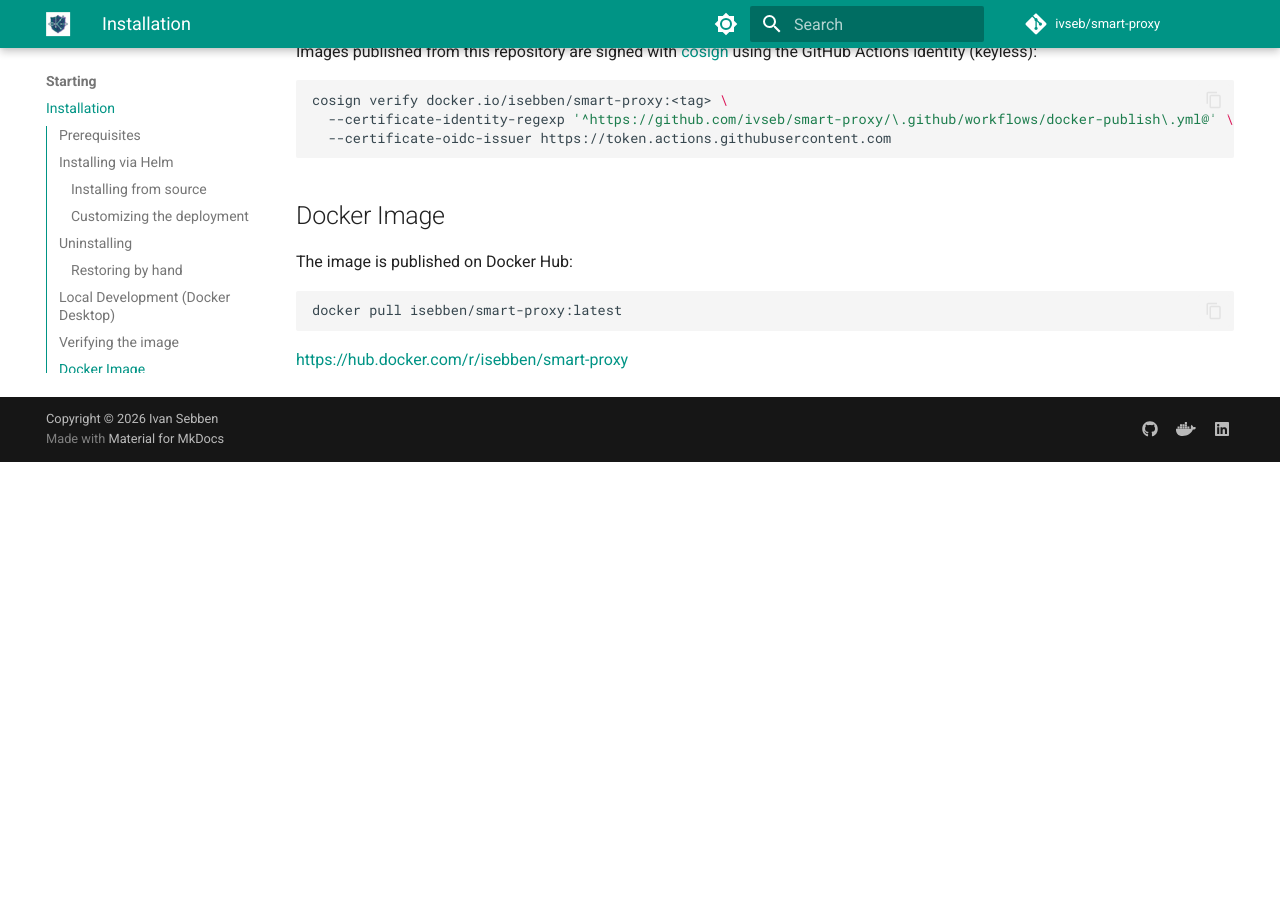
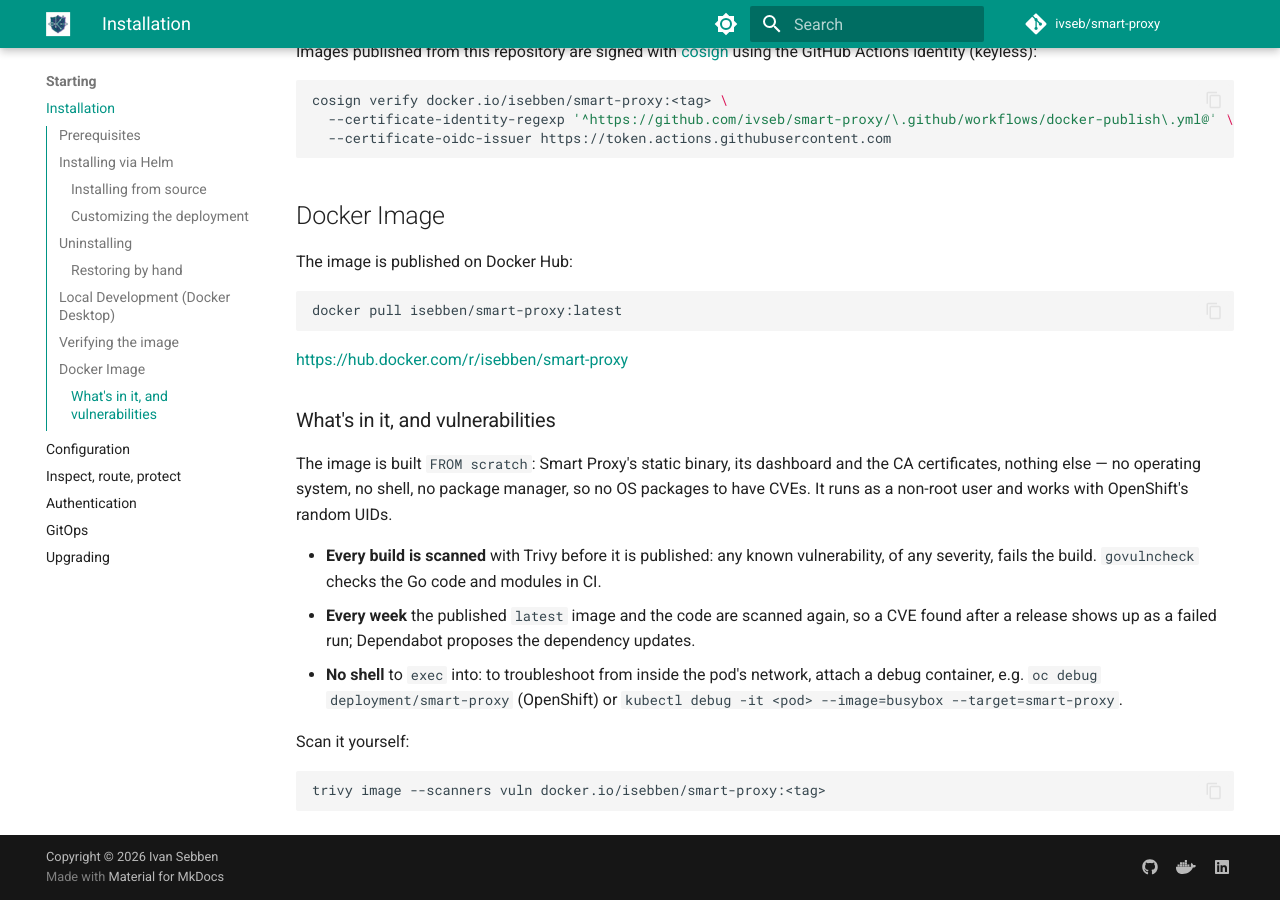
Before and after one commit to ivseb/smart-proxy, an MkDocs documentation site: the page built from docs/installation.md, in a window 1280 px wide and 900 px high, scrolled down 2795 px. Built offline with MkDocs 1.6.1 and Material for MkDocs 9.7.7, drawn with Linux system fonts in a browser that asks for light colours; comment, search, counter and statistics services are not loaded; before the commit the page ends 3257 px from its top, so only the background shows below that.

Commit message:
release: 2.5.0 (chart 0.7.0)
Image FROM scratch with no known vulnerability, CVE gates in CI, copy
buttons and full URLs in the dashboard.

````diff
--- a/docs/installation.md
+++ b/docs/installation.md
@@ -122,3 +122,17 @@
 ```
 
 <https://hub.docker.com/r/isebben/smart-proxy>
+
+### What's in it, and vulnerabilities
+
+The image is built `FROM scratch`: Smart Proxy's static binary, its dashboard and the CA certificates, nothing else — no operating system, no shell, no package manager, so no OS packages to have CVEs. It runs as a non-root user and works with OpenShift's random UIDs.
+
+- **Every build is scanned** with Trivy before it is published: any known vulnerability, of any severity, fails the build. `govulncheck` checks the Go code and modules in CI.
+- **Every week** the published `latest` image and the code are scanned again, so a CVE found after a release shows up as a failed run; Dependabot proposes the dependency updates.
+- **No shell** to `exec` into: to troubleshoot from inside the pod's network, attach a debug container, e.g. `oc debug deployment/smart-proxy` (OpenShift) or `kubectl debug -it <pod> --image=busybox --target=smart-proxy`.
+
+Scan it yourself:
+
+```bash
+trivy image --scanners vuln docker.io/isebben/smart-proxy:<tag>
+```
````
Also changed, not shown: CHANGELOG.md (+11 -0 lines), charts/smart-proxy/README.md (+1 -1 lines), docs/routes.md (+1 -1 lines), docs/upgrading.md (+4 -0 lines), 1 other file.
